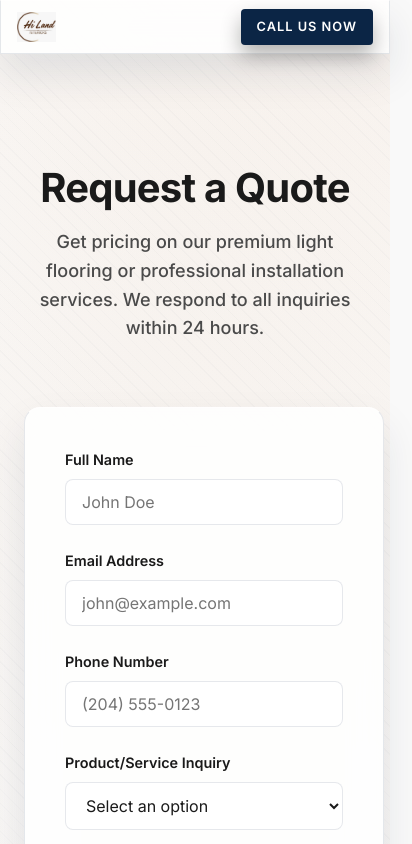
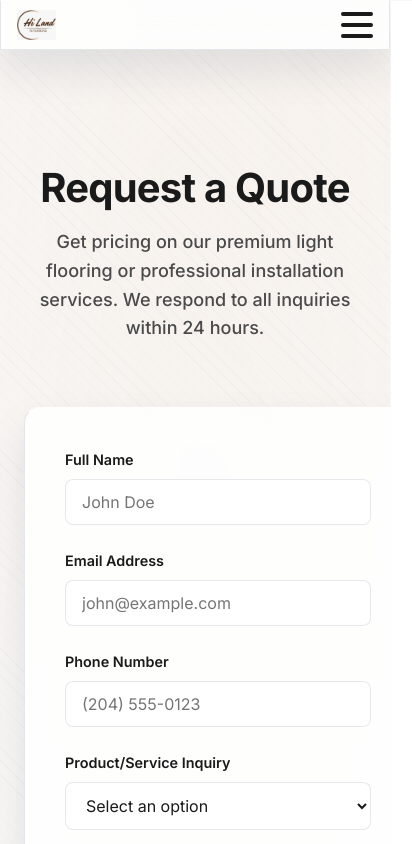
Before and after one commit to hilandinteriors/hi-land-interiors-website, a Next.js app: page /quote in a window 390 px wide. Shown: the top 844 px of the page, 412 px wide, since content can reach past the window. Built offline with nearby package versions, Linux system fonts and the light colour scheme; a web font is replaced by a local one.

Commit message:
feat: integrate formspree, mobile menu, maps, and SEO

```diff
--- a/src/app/quote/page.tsx
+++ b/src/app/quote/page.tsx
@@ -1,7 +1,39 @@
+"use client";
+
+import { useState } from "react";
 import styles from "./quote.module.css";
 import Footer from "@/components/Footer";
 
 export default function QuotePage() {
+  const [status, setStatus] = useState<"idle" | "submitting" | "success" | "error">("idle");
+
+  const handleSubmit = async (e: React.FormEvent<HTMLFormElement>) => {
+    e.preventDefault();
+    setStatus("submitting");
+
+    const form = e.currentTarget;
+    const formData = new FormData(form);
+
+    try {
+      const response = await fetch("https://formspree.io/f/maqabnjn", {
+        method: "POST",
+        body: formData,
+        headers: {
+          Accept: "application/json",
+        },
+      });
+
+      if (response.ok) {
+        setStatus("success");
+        form.reset();
+      } else {
+        setStatus("error");
+      }
+    } catch (error) {
+      setStatus("error");
+    }
+  };
+
   return (
     <main className={styles.main}>
       <section className={styles.quoteSection}>
@@ -16,29 +48,36 @@ export default function QuotePage() {
           <div className={styles.grid}>
             {/* Form Side */}
             <div className={`glass ${styles.formContainer}`}>
-              <form className={styles.form}>
+              {status === "success" ? (
+                <div className={styles.successMessage}>
+                  <h3>Thank you for reaching out!</h3>
+                  <p>We have received your request and will get back to you within 24 hours.</p>
+                  <button onClick={() => setStatus("idle")} className={`btn-primary ${styles.resetBtn}`}>Submit Another Request</button>
+                </div>
+              ) : (
+                <form className={styles.form} onSubmit={handleSubmit}>
                   <div className={styles.formGroup}>
                     <label htmlFor="name">Full Name</label>
-                  <input type="text" id="name" placeholder="John Doe" required />
+                    <input type="text" id="name" name="name" placeholder="John Doe" required />
                   </div>
 
                   <div className={styles.formRow}>
                     <div className={styles.formGroup}>
                       <label htmlFor="email">Email Address</label>
-                    <input type="email" id="email" placeholder="john@example.com" required />
+                      <input type="email" id="email" name="email" placeholder="john@example.com" required />
                     </div>
                     <div className={styles.formGroup}>
                       <label htmlFor="phone">Phone Number</label>
-                    <input type="tel" id="phone" placeholder="(204) 555-0123" required />
+                      <input type="tel" id="phone" name="phone" placeholder="(204) 555-0123" required />
                     </div>
                   </div>
 
                   <div className={styles.formGroup}>
                     <label htmlFor="product">Product/Service Inquiry</label>
-                  <select id="product" required>
+                    <select id="product" name="product" required>
                       <option value="">Select an option</option>
                       <option value="vinyl_supply">Vinyl Flooring Supply (SPC)</option>
-                    <option value="installation">Installation Services ($1/sq.ft)</option>
+                      <option value="installation">Installation Services ($0.99/sq.ft)</option>
                       <option value="both">Both Supply & Installation</option>
                       <option value="b2b">B2B Contractor Account</option>
                     </select>
@@ -46,13 +85,18 @@ export default function QuotePage() {
 
                   <div className={styles.formGroup}>
                     <label htmlFor="message">Message details (Optional)</label>
-                  <textarea id="message" rows={4} placeholder="Tell us about your project..."></textarea>
+                    <textarea id="message" name="message" rows={4} placeholder="Tell us about your project..."></textarea>
                   </div>
 
-                <button type="submit" className="btn-primary" style={{ width: '100%' }}>
-                  Submit Request
+                  {status === "error" && (
+                    <p className={styles.errorMessage}>Oops! There was a problem submitting your form. Please try again or call us.</p>
+                  )}
+
+                  <button type="submit" className="btn-primary" style={{ width: '100%' }} disabled={status === "submitting"}>
+                    {status === "submitting" ? "Sending..." : "Submit Request"}
                   </button>
                 </form>
+              )}
             </div>
 
             {/* Bento Grid Side */}
@@ -61,7 +105,7 @@ export default function QuotePage() {
                 <h3>Our Showroom</h3>
                 <p><strong>Hi Land Interiors</strong></p>
                 <p>50 Mandalay Drive<br/>Winnipeg, MB</p>
-                <a href="https://maps.google.com" target="_blank" rel="noreferrer" className={styles.textLink}>Get Directions &rarr;</a>
+                <a href="https://maps.google.com/?q=50+Mandalay+Drive,+Winnipeg,+MB" target="_blank" rel="noreferrer" className={styles.textLink}>Get Directions &rarr;</a>
               </div>
 
               <div className={`${styles.bentoBox} ${styles.boxAccent} glass`}>
@@ -72,9 +116,9 @@ export default function QuotePage() {
               <div className={`${styles.bentoBox} glass`}>
                 <h3>Socials</h3>
                 <div className={styles.bentoSocials}>
-                  <a href="#">Instagram</a>
-                  <a href="#">TikTok</a>
-                  <a href="#">Facebook</a>
+                  <a href="https://instagram.com" target="_blank" rel="noreferrer">Instagram</a>
+                  <a href="https://tiktok.com" target="_blank" rel="noreferrer">TikTok</a>
+                  <a href="https://facebook.com" target="_blank" rel="noreferrer">Facebook</a>
                 </div>
               </div>
             </div>
--- a/src/app/quote/quote.module.css
+++ b/src/app/quote/quote.module.css
@@ -165,3 +165,34 @@
     grid-column: 1;
   }
 }
+
+.successMessage {
+  text-align: center;
+  padding: 3rem 2rem;
+  display: flex;
+  flex-direction: column;
+  align-items: center;
+  gap: 1rem;
+}
+
+.successMessage h3 {
+  color: var(--accent-gold);
+  font-size: 1.5rem;
+}
+
+.successMessage p {
+  color: var(--text-secondary);
+  margin-bottom: 1rem;
+}
+
+.resetBtn {
+  margin-top: 1rem;
+}
+
+.errorMessage {
+  color: #dc3545;
+  font-size: 0.9rem;
+  text-align: center;
+  margin-top: -0.5rem;
+  margin-bottom: 0.5rem;
+}
--- a/src/components/Footer.tsx
+++ b/src/components/Footer.tsx
@@ -42,7 +42,7 @@ export default function Footer() {
             <a href="https://www.facebook.com/profile.php?id=61570692601234" target="_blank" rel="noopener noreferrer" className={styles.socialLink}>Facebook</a>
           </div>
 
-          <a href="https://maps.google.com" target="_blank" rel="noopener noreferrer" className={`btn-primary ${styles.cta}`}>Get Directions</a>
+          <a href="https://maps.google.com/?q=50+Mandalay+Drive,+Winnipeg,+MB" target="_blank" rel="noopener noreferrer" className={`btn-primary ${styles.cta}`}>Get Directions</a>
         </div>
 
         <div className={`${styles.mapContainer} animate-on-scroll delay-200`}>
--- a/src/components/Navbar.module.css
+++ b/src/components/Navbar.module.css
@@ -59,9 +59,86 @@
   font-size: 0.9rem;
 }
 
+.rightNav {
+  display: flex;
+  align-items: center;
+  gap: 1rem;
+}
+
+.hamburger {
+  display: none;
+  flex-direction: column;
+  justify-content: space-around;
+  width: 2rem;
+  height: 2rem;
+  background: transparent;
+  border: none;
+  cursor: pointer;
+  padding: 0;
+  z-index: 1001;
+}
+
+.hamburger span {
+  width: 2rem;
+  height: 0.25rem;
+  background: var(--text-primary);
+  border-radius: 10px;
+  transition: all 0.3s linear;
+  position: relative;
+  transform-origin: 1px;
+}
+
+.hamburger.open span:first-child {
+  transform: rotate(45deg);
+}
+
+.hamburger.open span:nth-child(2) {
+  opacity: 0;
+  transform: translateX(20px);
+}
+
+.hamburger.open span:nth-child(3) {
+  transform: rotate(-45deg);
+}
+
+.mobileCta {
+  display: none;
+}
+
 @media (max-width: 768px) {
   .navLinks {
-    display: none; /* simple mobile hide for now */
+    position: fixed;
+    top: 0;
+    left: 0;
+    width: 100vw;
+    height: 100vh;
+    background: rgba(255, 255, 255, 0.95);
+    backdrop-filter: blur(10px);
+    display: flex;
+    flex-direction: column;
+    justify-content: center;
+    align-items: center;
+    gap: 2rem;
+    transform: translateX(100%);
+    transition: transform 0.3s ease-in-out;
+    z-index: 1000;
+  }
+
+  .navLinks.active {
+    transform: translateX(0);
+  }
+
+  .link {
+    font-size: 1.5rem;
+  }
+
+  .mobileCta {
+    display: inline-block;
+    margin-top: 1rem;
+  }
+
+  .hamburger {
+    display: flex;
   }
 
   .logoImage {
@@ -73,7 +150,6 @@
   }
 
   .ctaButton {
-    padding: 0.5rem 1rem;
-    font-size: 0.8rem;
+    display: none;
   }
 }
--- a/src/components/Navbar.tsx
+++ b/src/components/Navbar.tsx
@@ -7,6 +7,7 @@ import styles from "./Navbar.module.css";
 
 export default function Navbar() {
   const [scrolled, setScrolled] = useState(false);
+  const [isOpen, setIsOpen] = useState(false);
 
   useEffect(() => {
     const handleScroll = () => {
@@ -30,16 +31,30 @@ export default function Navbar() {
           />
         </Link>
 
-        <div className={styles.navLinks}>
-          <Link href="/#products" className={styles.link}>Products</Link>
-          <Link href="/#installation" className={styles.link}>Installation</Link>
-          <Link href="/#portfolio" className={styles.link}>Portfolio</Link>
-          <Link href="/#b2b" className={styles.link}>B2B Supply</Link>
+        <div className={`${styles.navLinks} ${isOpen ? styles.active : ""}`}>
+          <Link href="/#products" className={styles.link} onClick={() => setIsOpen(false)}>Products</Link>
+          <Link href="/#installation" className={styles.link} onClick={() => setIsOpen(false)}>Installation</Link>
+          <Link href="/#portfolio" className={styles.link} onClick={() => setIsOpen(false)}>Portfolio</Link>
+          <Link href="/#b2b" className={styles.link} onClick={() => setIsOpen(false)}>B2B Supply</Link>
+          <a href="tel:2049520254" className={`btn-primary ${styles.mobileCta}`}>
+            Call Us Now
+          </a>
         </div>
 
-        <a href="tel:2049520254" className={`btn-primary ${styles.ctaButton}`}>
-          Call Us Now
-        </a>
+        <div className={styles.rightNav}>
+          <a href="tel:2049520254" className={`btn-primary ${styles.ctaButton}`}>
+            Call Us Now
+          </a>
+          <button
+            className={`${styles.hamburger} ${isOpen ? styles.open : ""}`}
+            onClick={() => setIsOpen(!isOpen)}
+            aria-label="Toggle menu"
+          >
+            <span></span>
+            <span></span>
+            <span></span>
+          </button>
+        </div>
       </div>
     </nav>
   );
```
Also changed, not shown: src/app/layout.tsx (+17 -1 lines). Lines whose indentation alone changed are shown as unchanged.
